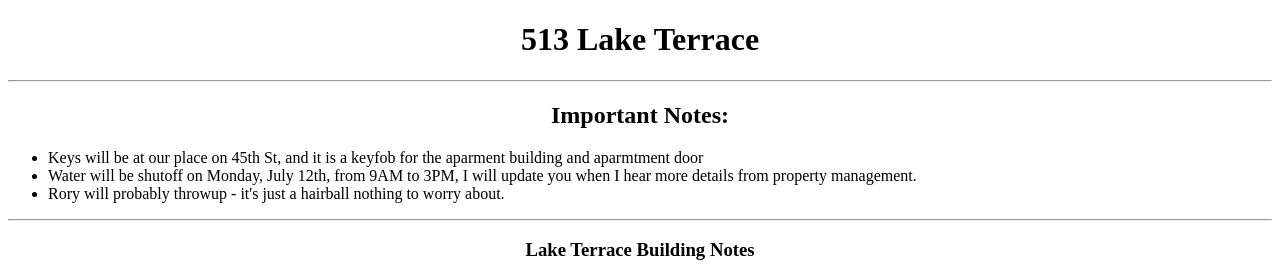
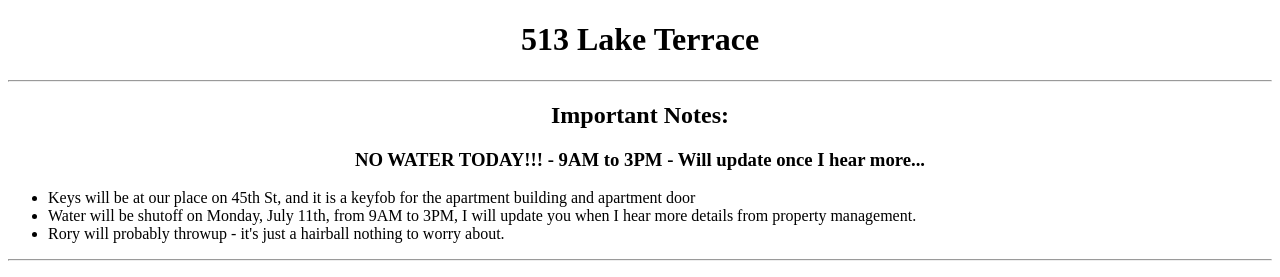
Before and after one commit to lipcowan/lakeTerrace, a plain HTML site: page index.html in a window 1280 px wide. Shown: the top 277 px of the page. Drawn offline with Linux system fonts and the light colour scheme.

Commit message:
minor typos and updated with alert for today

```diff
--- a/index.html
+++ b/index.html
@@ -13,9 +13,10 @@
     <h1 class="center">513 Lake Terrace</h1>
     <hr>
     <h2 class="center">Important Notes:</h2>
+    <h3 class="center">NO WATER TODAY!!! - 9AM to 3PM - Will update once I hear more...</h3>
     <ul>
-        <li>Keys will be at our place on 45th St, and it is a keyfob for the aparment building and aparmtment door</li>
-        <li>Water will be shutoff on Monday, July 12th, from 9AM to 3PM, I will update you when I hear more details from property management.</li>
+        <li>Keys will be at our place on 45th St, and it is a keyfob for the apartment building and apartment door</li>
+        <li>Water will be shutoff on Monday, July 11th, from 9AM to 3PM, I will update you when I hear more details from property management.</li>
         <li>Rory will probably throwup - it's just a hairball nothing to worry about.</li>
     </ul>
     <hr>
```
